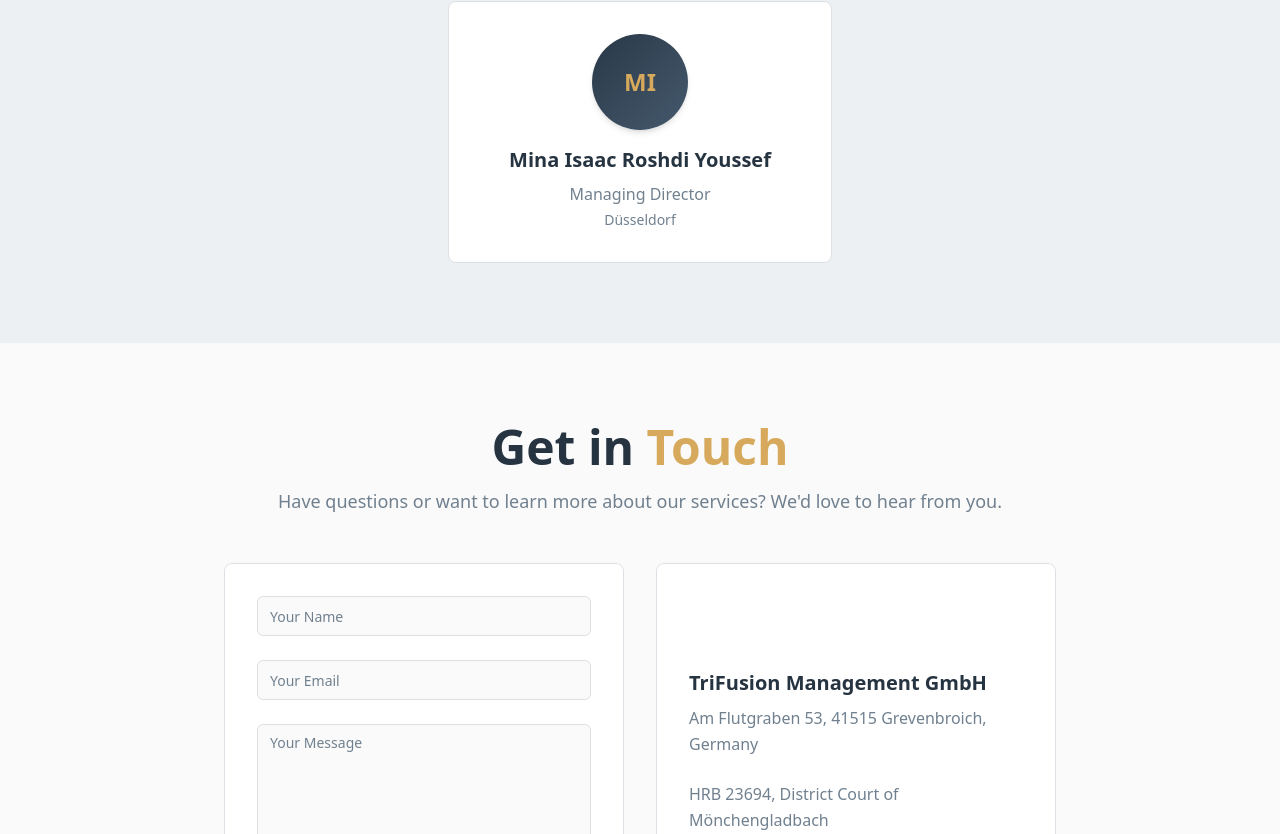
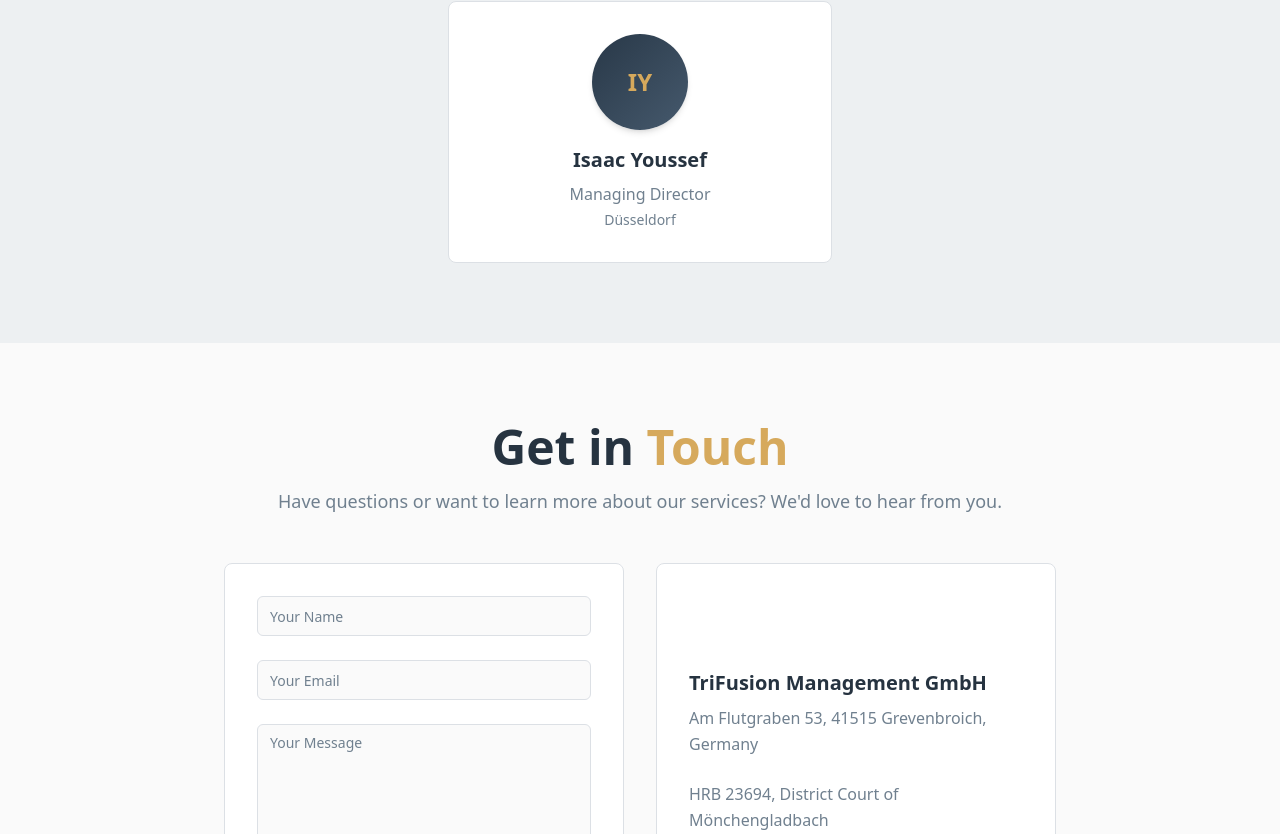
Before and after one commit to KirelosIsaac6/trifusion-showcase, a React (Vite) app: page / in a window 1280 px wide. Shown: the part 2399-3233 px from the top of the page. Built offline with nearby package versions, Linux system fonts and the light colour scheme; the HTML template or start-up script is replaced by a standard one.

Commit message:
Change director name to Isaac Youssef
Update multilingual translations to replace "Mina Isaac Roshdi Youssef" with "Isaac Youssef" across English, German, and Arabic sections, reflecting updated management roster. Ensure initials adapt accordingly.

```diff
--- a/src/translations.ts
+++ b/src/translations.ts
@@ -71,7 +71,7 @@ export const translations = {
         "Our leadership team brings extensive experience and expertise in hospitality management, ensuring strategic vision and operational excellence.",
       directors: [
         {
-          name: "Mina Isaac Roshdi Youssef",
+          name: "Isaac Youssef",
           title: "Managing Director",
           location: "Düsseldorf",
         },
@@ -173,7 +173,7 @@ export const translations = {
         "Unser Führungsteam bringt umfangreiche Erfahrung und Expertise im Hotelmanagement mit und gewährleistet strategische Vision und operative Exzellenz.",
       directors: [
         {
-          name: "Mina Isaac Roshdi Youssef",
+          name: "Isaac Youssef",
           title: "Geschäftsführer",
           location: "Düsseldorf",
         },
@@ -276,7 +276,7 @@ export const translations = {
         "يتمتع فريق القيادة لدينا بخبرة واسعة في إدارة الضيافة، مما يضمن الرؤية الاستراتيجية والتميز التشغيلي.",
       directors: [
         {
-          name: "مينا إسحاق رشدي يوسف",
+          name: "إسحاق يوسف",
           title: "مدير إداري",
           location: "دوسلدورف",
         },
```
